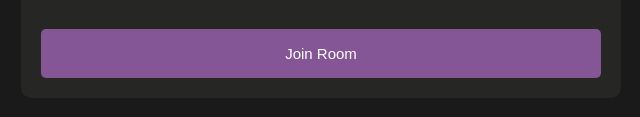
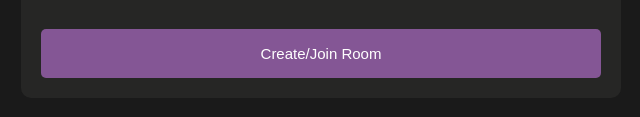
Before and after one commit to Neon-20/VideoMe, a plain HTML site: page lobby.html in a window 1280 px wide. Shown: the part 451-568 px from the top of the page, 319-959 px from the left. Drawn offline with Linux system fonts and the light colour scheme.

Commit message:
update text

```diff
--- a/lobby.html
+++ b/lobby.html
@@ -18,7 +18,7 @@
             <div id="form__content__wrapper">
                 <form id="join-form">
                     <input type="text" name="invite_link" required/>
-                    <input type="submit" value="Join Room" />
+                    <input type="submit" value="Create/Join Room" />
                 </form>
             </div>
         </div>
```
